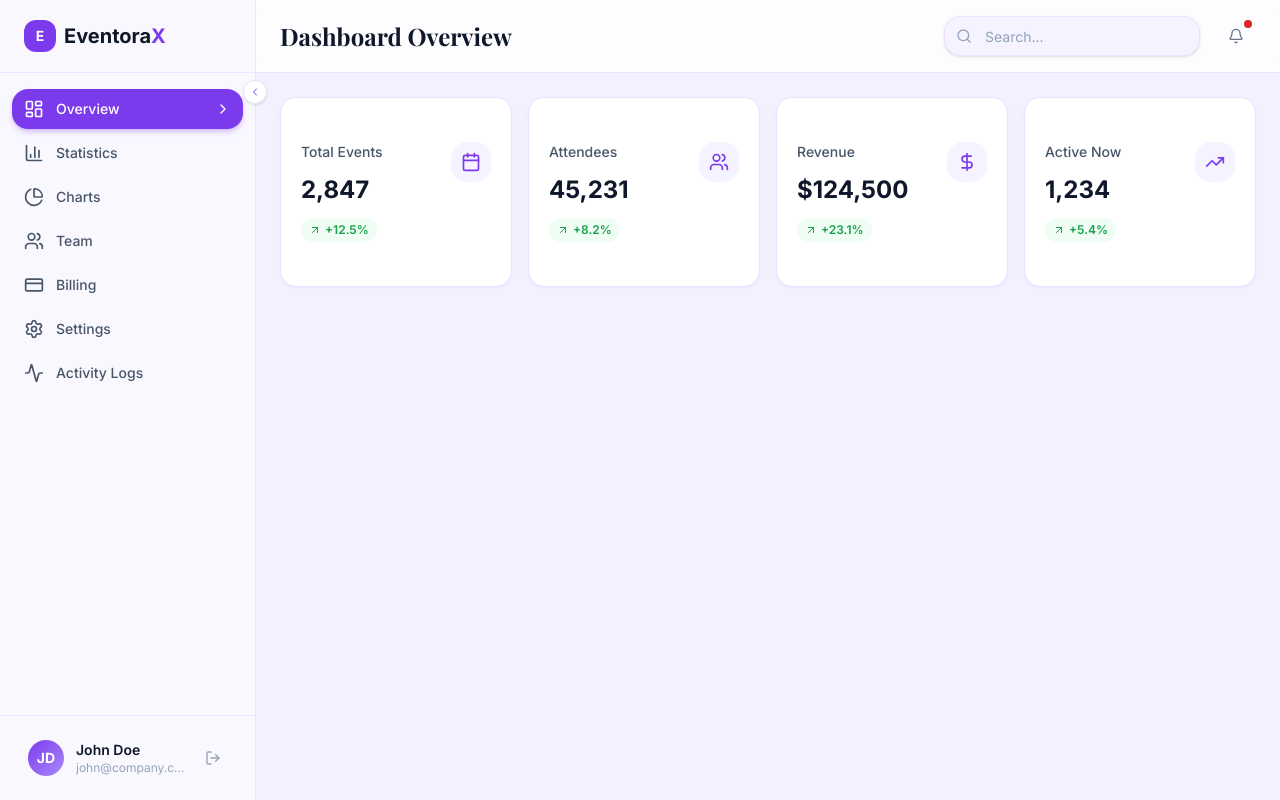
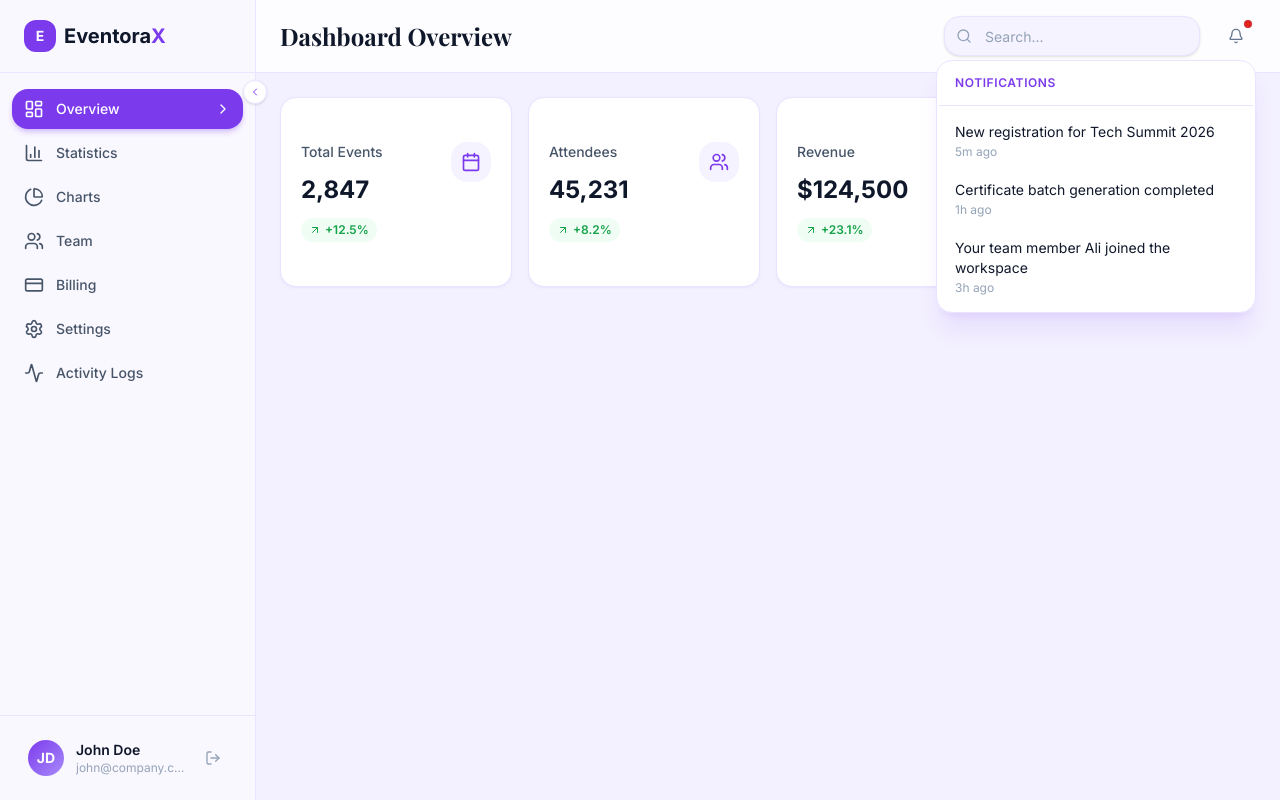
Before and after one commit to orbit-i/EventoraX, a React (Vite) app: page /dashboard in a window 1280 px wide. Both pictures are taken after a click on the button 1236 px from the left and 36 px from the top of the page. Built offline with nearby package versions, Linux system fonts and the light colour scheme; the HTML template or start-up script is replaced by a standard one.

Commit message:
feat: add functional notification dropdown and controlled search to header

```diff
--- a/src/components/ui/dashboard/header.tsx
+++ b/src/components/ui/dashboard/header.tsx
@@ -1,12 +1,35 @@
+import { useState } from "react"
 import { Bell, Search } from "lucide-react"
 import { Input } from "@/components/ui/input"
 import { Button } from "@/components/ui/button"
+import {
+  DropdownMenu,
+  DropdownMenuTrigger,
+  DropdownMenuContent,
+  DropdownMenuLabel,
+  DropdownMenuSeparator,
+  DropdownMenuItem,
+} from "@/components/ui/dropdown-menu"
 
 interface HeaderProps {
   title: string
+  onSearch?: (value: string) => void
 }
 
-export default function Header({ title }: HeaderProps) {
+const notifications = [
+  { id: 1, text: "New registration for Tech Summit 2026", time: "5m ago" },
+  { id: 2, text: "Certificate batch generation completed", time: "1h ago" },
+  { id: 3, text: "Your team member Ali joined the workspace", time: "3h ago" },
+]
+
+export default function Header({ title, onSearch }: HeaderProps) {
+  const [query, setQuery] = useState("")
+
+  const handleChange = (value: string) => {
+    setQuery(value)
+    onSearch?.(value)
+  }
+
   return (
     <header className="sticky top-0 z-30 bg-white/80 backdrop-blur-md border-b border-[#e9e4ff] px-6 py-4">
       <div className="flex items-center justify-between">
@@ -17,10 +40,14 @@ export default function Header({ title }: HeaderProps) {
             <Search className="absolute left-3 top-1/2 -translate-y-1/2 w-4 h-4 text-[#94a3b8]" />
             <Input
               placeholder="Search..."
+              value={query}
+              onChange={(e) => handleChange(e.target.value)}
               className="pl-10 w-64 bg-[#f5f3ff] border-[#e9e4ff] focus:bg-white"
             />
           </div>
 
+          <DropdownMenu>
+            <DropdownMenuTrigger asChild>
               <Button
                 variant="ghost"
                 size="icon"
@@ -29,6 +56,18 @@ export default function Header({ title }: HeaderProps) {
                 <Bell className="w-5 h-5" />
                 <span className="absolute top-1 right-1 w-2 h-2 bg-[#dc2626] rounded-full" />
               </Button>
+            </DropdownMenuTrigger>
+            <DropdownMenuContent align="end" className="w-80">
+              <DropdownMenuLabel>Notifications</DropdownMenuLabel>
+              <DropdownMenuSeparator />
+              {notifications.map((n) => (
+                <DropdownMenuItem key={n.id} className="flex flex-col items-start gap-0.5 py-2.5">
+                  <span className="text-sm text-[#0f172a]">{n.text}</span>
+                  <span className="text-xs text-[#94a3b8]">{n.time}</span>
+                </DropdownMenuItem>
+              ))}
+            </DropdownMenuContent>
+          </DropdownMenu>
         </div>
       </div>
     </header>
```
Lines whose indentation alone changed are shown as unchanged.
